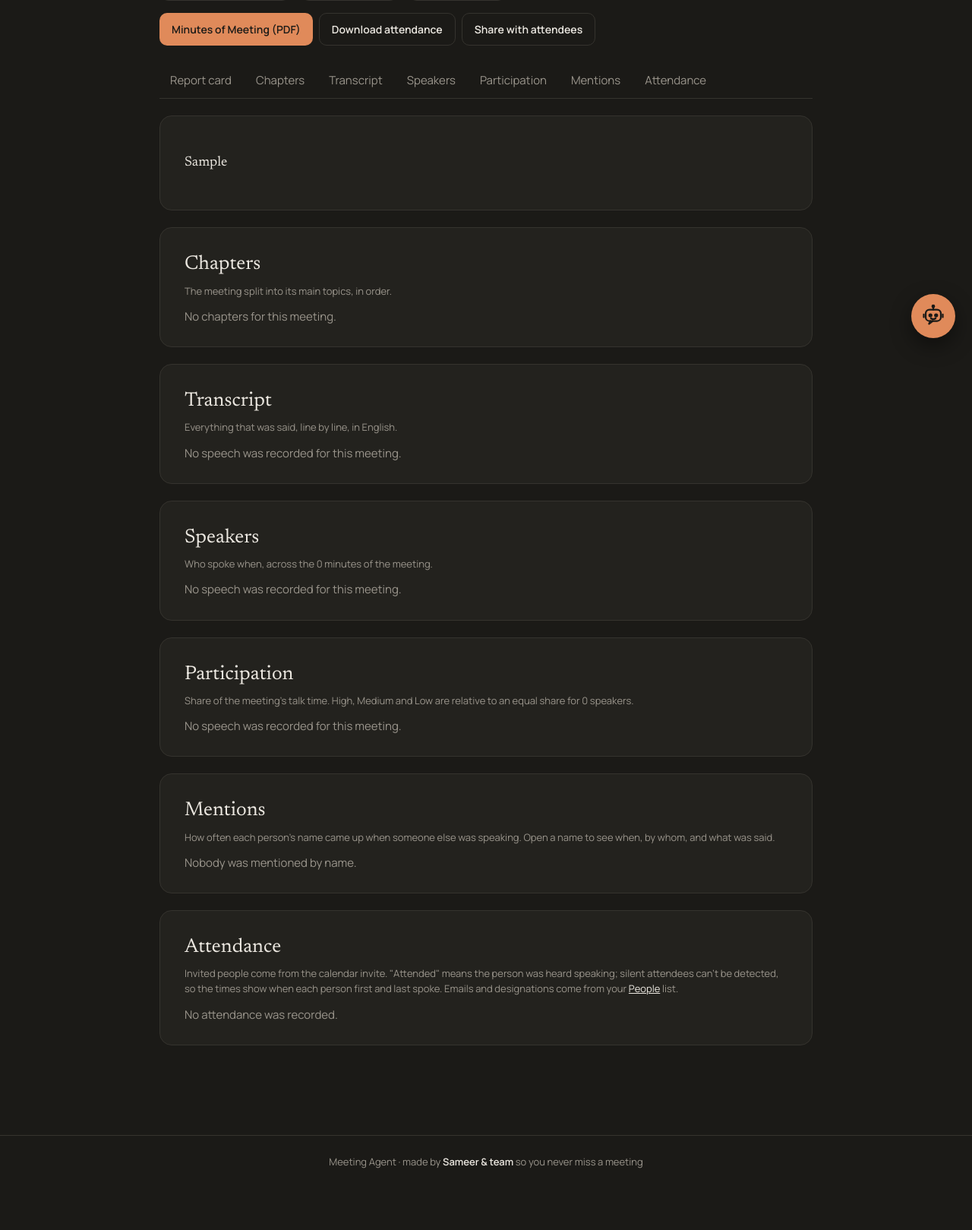
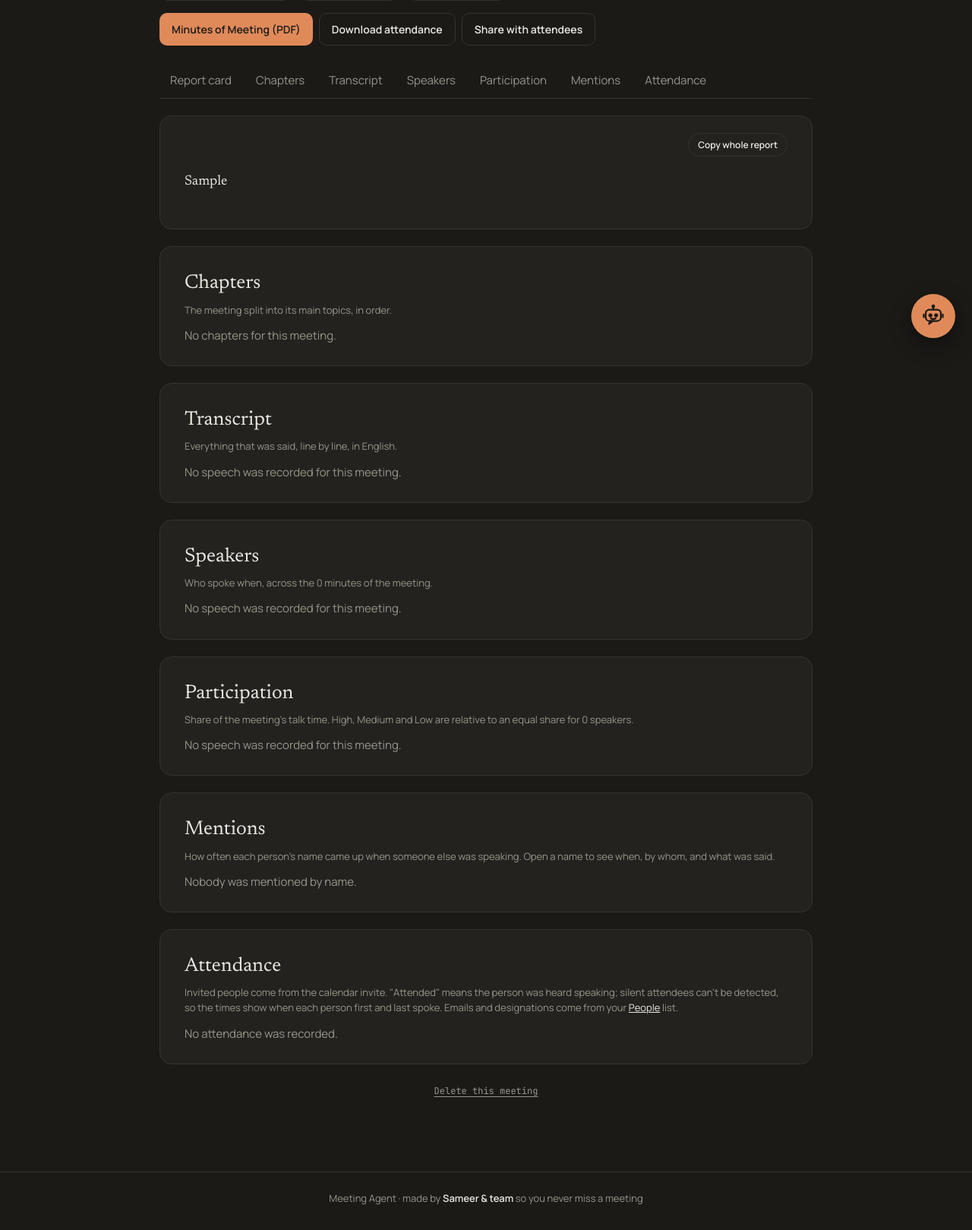
Before and after one commit to sameer-sde/meeting-agent, a Flask app: page /report/1 in a window 1280 px wide. Shown: the part 333-1952 px from the top of the page at 76% size. Before the commit the page ends 1871 px from the top, so only its background shows below. Run offline with Flask 3, Linux system fonts and the light colour scheme; the visitor is signed in with stand-in values (Sample User, id 1); tables that the repository leaves empty hold one stand-in row (values such as "Sample post"); grey boxes marked "Sample" are stand-in pictures; some libraries are stand-ins or nearby versions.

Commit message:
Copy buttons, delete a meeting, always-join switch, better voice

```diff
--- a/web/app.py
+++ b/web/app.py
@@ -484,7 +484,7 @@ def cal_delete(cid):
 
 def _own_meeting(rid):
     m = Session.get(Meeting, rid)
-    if not m or m.user_id != g.user.id:
+    if not m or m.user_id != g.user.id or m.status == "deleted":
         abort(404)
     _fill_times([m])
     return m
@@ -525,7 +525,10 @@ def report(rid):
                             m.duration_min or 0) if segs else None
     mine = (g.user.email or "").lower()
     share_to = [p for p in people if p["email"] and p["email"].lower() != mine]
-    return render_template("report.html", m=m, report_html=html, part_rows=part_rows,
+    from .reports import plain
+    copies = {"summary": plain(m.report_md, "Summary"), "actions": plain(m.report_md, "Action items"),
+              "all": f"{m.title}\n" + plain(m.report_md)}
+    return render_template("report.html", m=m, report_html=html, part_rows=part_rows, copies=copies,
                            mentions=ments, people=people, chapters=chapters, share_to=share_to,
                            followups=followups, score=score,
                            widget=_widget("this meeting", url_for("ask", rid=m.id), url_for("chat_clear", rid=m.id),
@@ -553,6 +556,26 @@ def transcript_txt(rid):
     body = "\n".join(f"[{r['time']}] {r['speaker']}: {r['text']}" for r in rows)
     return Response(head + body + "\n", mimetype="text/plain; charset=utf-8",
                     headers={"Content-Disposition": f'attachment; filename="transcript-{_safe_name(m)}.txt"'})
+
+
+@app.post("/report/<int:rid>/delete")
+@login_required
+def delete_meeting(rid):
+    """Remove a meeting's report, transcript, tasks and chat for good.
+
+    The row itself stays as an empty marker, so the every-minute check doesn't see the meeting on
+    Vexa again and write a fresh report for it."""
+    m = _own_meeting(rid)
+    title = m.title
+    Session.query(Task).filter_by(meeting_id=m.id).delete()
+    Session.query(ChatMessage).filter_by(meeting_id=m.id).delete()
+    m.status, m.title = "deleted", ""
+    m.report_md = m.transcript_json = m.mom_md = m.participants_json = ""
+    m.chapters_json = m.followups_json = m.recording_json = None
+    m.started_at = m.ended_at = None
+    Session.commit()
+    flash(f"“{title}” was deleted.")
+    return redirect(url_for("index"))
 
 
 @app.post("/report/<int:rid>/rename")
@@ -1011,6 +1034,7 @@ def settings():
             u.greet_on = bool(request.form.get("greet_on"))
             u.greet_text = request.form.get("greet_text", "").strip()[:500] or None
             u.brief_on = bool(request.form.get("brief_on"))
+            u.always_join = bool(request.form.get("always_join"))
         try:
             if "ask_minutes" in request.form:
                 u.ask_minutes = max(2, min(30, int(request.form["ask_minutes"])))
--- a/web/models.py
+++ b/web/models.py
@@ -77,6 +77,7 @@ class User(Base):
     greet_on: Mapped[bool | None] = mapped_column(Boolean, nullable=True, default=True)
     greet_text: Mapped[str | None] = mapped_column(Text, nullable=True)
     brief_on: Mapped[bool | None] = mapped_column(Boolean, nullable=True, default=True)
+    always_join: Mapped[bool | None] = mapped_column(Boolean, nullable=True, default=False)
     created_at: Mapped[datetime] = mapped_column(DateTime(timezone=True), default=now)
 
     meetings = relationship("Meeting", back_populates="user", cascade="all, delete-orphan")
@@ -148,7 +149,7 @@ class Meeting(Base):
     platform: Mapped[str] = mapped_column(String(32), default="")
     native_id: Mapped[str] = mapped_column(String(255), default="")
     title: Mapped[str] = mapped_column(String(500), default="")
-    status: Mapped[str] = mapped_column(String(32), default="done")  # done | empty | skipped | error
+    status: Mapped[str] = mapped_column(String(32), default="done")  # done | empty | skipped | error | deleted
     report_md: Mapped[str] = mapped_column(Text, default="")
     transcript_json: Mapped[str] = mapped_column(Text, default="")
     mom_md: Mapped[str] = mapped_column(Text, default="")
--- a/web/reports.py
+++ b/web/reports.py
@@ -166,6 +166,24 @@ def section_bullets(md, heading):
     return out
 
 
+def plain(md, heading=None):
+    """A report card (or one "## heading" of it) as plain text, ready to paste into a chat or email."""
+    out, inside = [], heading is None
+    for line in (md or "").splitlines():
+        t = line.strip()
+        if t.startswith("#"):
+            name = t.lstrip("# ").strip()
+            if heading is None:
+                out += ["", name.upper()]
+            inside = heading is None or name.lower().startswith(heading.lower())
+            continue
+        if not inside or not t:
+            continue
+        t = t.replace("**", "").replace("__", "")
+        out.append("• " + t[1:].strip() if t[:1] in "-*•" and len(t) > 1 and t[1:2] == " " else t)
+    return "\n".join(out).strip()
+
+
 def _ollama(prompt):
     url = os.environ.get("OLLAMA_URL", "http://localhost:11434")
     model = os.environ.get("OLLAMA_MODEL", "llama3.1")
--- a/web/tasks.py
+++ b/web/tasks.py
@@ -100,6 +100,8 @@ def handle_telegram(db):
 
 def ask_attendance(db, user):
     if not (tg_token() and user.telegram_chat_id):
+        return 0
+    if user.always_join:   # the bot goes to every meeting, so there is nothing to ask
         return 0
     asked = 0
     now = datetime.now(timezone.utc)
--- a/web/templates/report.html
+++ b/web/templates/report.html
@@ -53,6 +53,13 @@ pre{white-space:pre-wrap;font:12px/1.6 'JetBrains Mono',monospace;color:var(--mu
 .wide{overflow-x:auto}
 .pop>summary{cursor:pointer;list-style:none}
 .pop>summary::-webkit-details-marker{display:none}
+.copies{display:flex;gap:8px;flex-wrap:wrap;justify-content:flex-end;margin:-6px 0 6px}
+.chipbtn{font:600 12px Manrope,sans-serif;color:var(--ink);background:none;border:1px solid var(--line);border-radius:99px;padding:6px 12px;cursor:pointer}
+.chipbtn:hover{border-color:var(--accent)}
+.danger{margin:8px 0 0;text-align:center}
+.danger summary{color:var(--muted);text-decoration:underline;text-underline-offset:3px;display:inline-block}
+.danger[open]{border:1px solid #5A3328;border-radius:14px;padding:18px;background:#261D1A}
+.danger .hint{margin:12px auto;max-width:56ch}
 .rename{order:3}
 .rename[open]{flex-basis:100%}
 .rename summary{text-decoration:underline;text-underline-offset:3px}
@@ -147,6 +154,11 @@ p.more{margin:14px 0 0}
   </nav>
 
   <section class="panel" id="card">
+    <div class="copies">
+      {% if copies.summary %}<button type="button" class="chipbtn" data-copy="summary">Copy summary</button>{% endif %}
+      {% if copies.actions %}<button type="button" class="chipbtn" data-copy="actions">Copy action items</button>{% endif %}
+      <button type="button" class="chipbtn" data-copy="all">Copy whole report</button>
+    </div>
     <article class="report">{{ report_html|safe }}</article>
   </section>
 
@@ -261,9 +273,28 @@ p.more{margin:14px 0 0}
     {% else %}<p class="empty">No attendance was recorded.</p>{% endif %}
   </section>
 
+  <details class="pop danger"><summary class="mono">Delete this meeting</summary>
+    <p class="hint">This removes the report card, transcript, Minutes of Meeting, tasks and chat of this meeting from Meeting Agent for good. It can't be undone.</p>
+    <form method="post" action="{{ url_for('delete_meeting', rid=m.id) }}"><button class="btn stop">Yes, delete it forever</button></form>
+  </details>
 </div>
 <script>
 (function () {
+  var COPY = {{ copies|tojson }};
+  document.addEventListener('click', function (e) {
+    var b = e.target.closest ? e.target.closest('[data-copy]') : null;
+    if (!b) return;
+    var text = COPY[b.dataset.copy] || '', label = b.textContent;
+    function ok() { b.textContent = 'Copied ✓'; setTimeout(function () { b.textContent = label; }, 1600); }
+    function old() {          // for browsers without the clipboard API
+      var t = document.createElement('textarea'); t.value = text; t.style.position = 'fixed'; t.style.opacity = '0';
+      document.body.appendChild(t); t.select();
+      try { document.execCommand('copy'); ok(); } catch (err) {}
+      document.body.removeChild(t);
+    }
+    if (navigator.clipboard && navigator.clipboard.writeText) navigator.clipboard.writeText(text).then(ok, old); else old();
+  });
+
   var find = document.getElementById('find'), found = document.getElementById('found');
   var rows = [].slice.call(document.querySelectorAll('#lines .line'));
   rows.forEach(function (r) { var t = r.querySelector('.txt'); t.dataset.raw = t.textContent; });
```
Also changed, not shown: web/templates/settings.html (+6 -1 lines).
